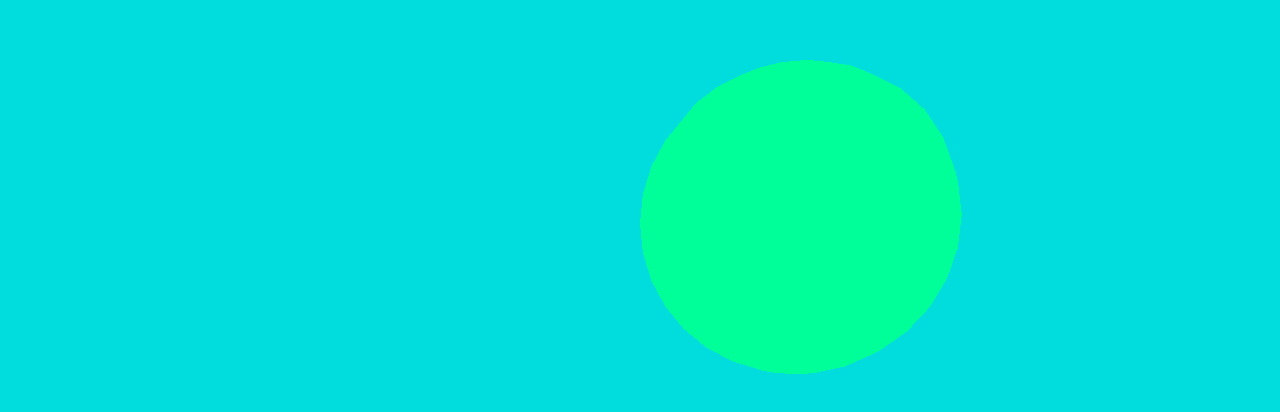
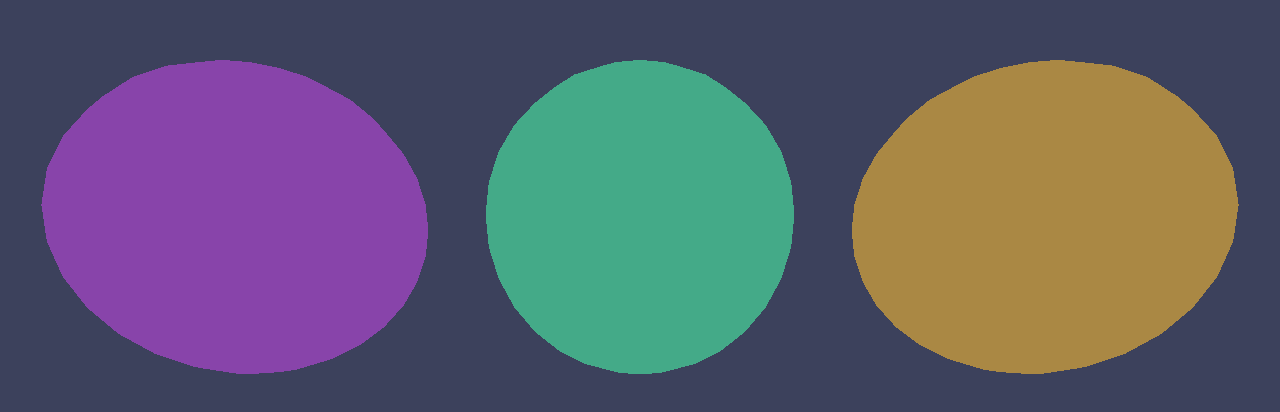
Before and after one commit to Heromomies/ThreeJS-Data-Console, a plain HTML site: page index.html in a window 1280 px wide. Shown: the part 102-514 px from the top of the page. Drawn offline with nearby package versions, Linux system fonts and the light colour scheme.

Commit message:
push_CameraMove

```diff
--- a/index.html
+++ b/index.html
@@ -24,8 +24,9 @@
     <script src="https://cdnjs.cloudflare.com/ajax/libs/three.js/87/three.js"></script>
 
     <script src="js/three.js"></script>
+    <script src="js/OrbitControls.js"></script>
     <script src="js/data.js"> </script>
-    <script src="js/OrbitControls.js"></script>
+
 </body>
 
 </html>
--- a/js/data.js
+++ b/js/data.js
@@ -1,53 +1,70 @@
-
-
-
 const camera = new THREE.PerspectiveCamera(75, window.innerWidth / window.innerHeight, 0.1, 1000);
 const scene = new THREE.Scene();
 const renderer = new THREE.WebGLRenderer();
 renderer.setSize(window.innerWidth, window.innerHeight);
 document.body.appendChild(renderer.domElement);
+var controls;
 
 
 
+const sphereWidth = 2;
+const sphereHeight = 16;
+const sphereDepth = 16;
 
-        function createSphere(){
-            const geometry = new THREE.SphereGeometry(2, 16, 16);
+const geometry = new THREE.SphereGeometry(sphereWidth, sphereHeight, sphereDepth);
+
+function createSphere(geometry, color, x) {
+
     const material = new THREE.MeshBasicMaterial({
-                color: 0x00ff99
+        color: color
     });
-            const circle = new THREE.Mesh(geometry, material);
+    const sphere = new THREE.Mesh(geometry, material);
 
-            scene.add(circle);
-            circle.position.set(2,1,1);
+    scene.add(sphere);
+    sphere.position.set(2, 1, 1);
+    sphere.position.x = x;
+    return sphere;
 }
 
 camera.position.z = 8;
 
+const spheres = [
+    createSphere(geometry, 0x44aa88,  0),
+    createSphere(geometry, 0x8844aa, -5),
+    createSphere(geometry, 0xaa8844,  5),
+];
 
-       /* function createCamera(){
+function createCamera() {
     controls = new THREE.OrbitControls(camera, renderer.domElement);
     controls.enableDamping = true;
     controls.dampingFactor = 0.05;
     controls.rotateSpeed = 0.1;
-            invalidation.then(() => (controls.dispose(), renderer.dispose()));
-        }*/
+
+}
 
 function createLights() {
     // Create a directional light
     const mainLight = new THREE.PointLight(0xffffff, 22.0);
 
 
-            // remember to add the light to the scene
-            scene.add( mainLight);
+    // add the light to the scene
+    scene.add(mainLight);
 }
+function animate(){
+
+requestAnimationFrame(animate)
+controls.update();
+renderer.render(scene, camera);
+}
+
 function init() {
 
+    // Set the background color
+    scene.background = new THREE.Color('#3c415c');
 
-            // Set the background color
-            scene.background = new THREE.Color('#00DDDC');
-            createSphere();
-          // createCamera();
+    createCamera();
     createLights();
-            renderer.render( scene, camera );
+
 }
 init();
+animate();
```
Lines whose indentation alone changed are shown as unchanged.
